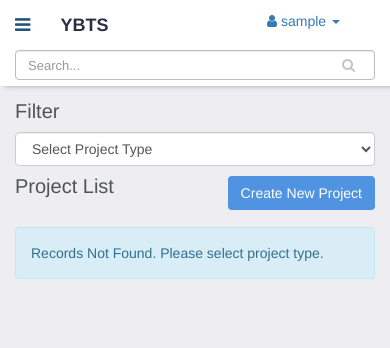
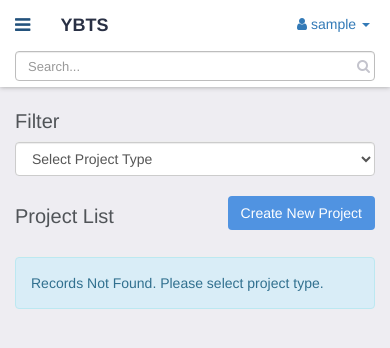
Before and after one commit to sachind-cuelogic/BugManagementSystem, a Django app: page /project_list/ in a window 390 px wide. Shown: the top 348 px of the page. Run offline with Django 3.2, Linux system fonts and the light colour scheme; the visitor is signed in with stand-in values (Sample User, id 1); data that the repository does not hold is empty; some libraries are stand-ins or nearby versions.

Commit message:
resolved ui issues

```diff
--- a/bms/bms_app/static/bms_app/css/create_bug.css
+++ b/bms/bms_app/static/bms_app/css/create_bug.css
@@ -1,11 +1,15 @@
 .page-header{
 	margin-left: 15px;
+	margin-right: 15px;
 }
 .bug-row{
 	padding-top: 20px;
 }
 .page-header{
 	margin-top: 0px;
+}
+#create-button{
+	margin-right: 15px;
 }
 
 @media (max-width: 767px){
--- a/bms/bms_app/static/bms_app/css/create_project.css
+++ b/bms/bms_app/static/bms_app/css/create_project.css
@@ -5,6 +5,7 @@
 .page-header{
 	margin-top: 0px;
 	margin-left: 15px;
+	margin-right: 15px;
 }
 .project-row{
 	padding-top: 20px;
@@ -77,6 +78,10 @@
 	padding: 5px 0;
 }
 
+#submit-data{
+	margin-right: 15px;
+}
+
 @media (max-width: 767px){
 	#user-role{
 		margin: 15px 0px 15px 0px;
--- a/bms/bms_app/static/bms_app/css/layout.css
+++ b/bms/bms_app/static/bms_app/css/layout.css
@@ -121,7 +121,7 @@ header{
 
 .navbar{
     background-color: #fff;
-    box-shadow: 5px 0px 5px #9e9e9e;
+    box-shadow: 0 0px 5px #9e9e9e;
 }
 
 #header-create-btn{
@@ -142,7 +142,7 @@ header{
 .app-search {
     position: relative;
     margin: 10px 0px 0px 0px;
-    margin-right: 50px;
+    margin-right: 15px;
 }
 
 .app-search .form-control, .app-search .form-control:focus {
@@ -202,6 +202,12 @@ h3 {
     .navbar-header{
         float: left;
     }
+    .dropdown {
+        margin-right: 0;
+    }
+    .navbar-nav> li.dropdown>a{
+        padding: 13px 0 0 0;
+    }
 }
 
 @media only screen and (min-device-width: 320px) and (max-device-width: 480px){
--- a/bms/bms_app/static/bms_app/css/project_list.css
+++ b/bms/bms_app/static/bms_app/css/project_list.css
@@ -2,7 +2,7 @@ body{
     background-color: #EEEDF2;
 }
 .page-header{
-    margin-top: 0px;
+    margin: 0 0 10px;
 }
 .card-box {
     border: 1px solid #dadee8;
@@ -36,6 +36,7 @@ body{
 
 .filter-column{
     float: right;
+    margin-bottom: 40px
 }
 
 .card-box .bg-icon i {
@@ -115,18 +116,19 @@ body{
     }
     .filter-column{
         float: none;
-        margin: 0px;
+        margin: 0 0 20px;
     }
     .filter-title{
         margin: 0px;
         padding: 0px;
     }
     .project-list-row{
-        padding-top: 40px;
+        padding-top: 50px;
     }
     .project-header{
         padding-bottom: 20px;
         margin: 0px;
     }
 
+
 }
--- a/bms/templates/registration/header_sidebar.html
+++ b/bms/templates/registration/header_sidebar.html
@@ -19,17 +19,11 @@
     <header>
         <nav class="navbar navbar-fixed-top" role="navigation">
             <div class="navbar-header">
-                <button type="button" class="navbar-toggle collapsed" data-toggle="collapse" data-target="#navbar" aria-expanded="false" aria-controls="navbar">
-                    <span class="sr-only">Toggle navigation</span>
-                    <span class="icon-bar"></span>
-                    <span class="icon-bar"></span>
-                    <span class="icon-bar"></span>
-                </button>
                 <a class="navbar-brand" href="#menu-toggle" id="menu-toggle"><span class="fa fa-bars" aria-hidden="true"></span></a>
                 <a class="navbar-brand" href="/" id="logo-tag">YBTS</a>
             </div>
 
-            <div id="navbar" class="navbar-collapse">
+            <div id="navbar" class="navbar-collapse pull-right">
                 <ul class="nav navbar-nav navbar-right">
                     <li>
                         <div class="dropdown create-dropdown hidden-xs">
@@ -53,7 +47,9 @@
                     </li>
                     {% endif %}
                 </ul>
-                    <form role="search" class="navbar-left app-search pull-right">
+            </div>
+            <div class="navbar-collapse pull-right app-search">
+                <form role="search">
                         <input type="text" placeholder="Search..." class="form-control">
                         <a href=""><i class="fa fa-search"></i></a>
                     </form>
@@ -69,7 +65,7 @@
                     </li>
 
                     <li>
-                        <a href="javascript:;" data-toggle="collapse" data-target="#demo"><i class="fa fa-folder-open-o side-fa"></i> Project <i class="fa fa-fw fa-caret-right pull-right side-fa"></i></a>
+                        <a href="#demo" data-toggle="collapse" data-target="#demo"><i class="fa fa-folder-open-o side-fa"></i> Project <i class="fa fa-fw fa-caret-right pull-right side-fa"></i></a>
                         <ul id="demo" class="collapse">
                             <li>
                                 <a href="/create_project"><i class="fa fa-fw fa-plus-circle side-fa"></i>Create Project</a>
@@ -80,7 +76,7 @@
                         </ul>
                     </li>
                     <li>
-                        <a href="javascript:;" data-toggle="collapse" data-target="#demo1"><i class="fa fa-fw fa-bug side-fa"></i> Bug <i class="fa fa-fw fa-caret-right pull-right side-fa"></i></a>
+                        <a href="#demo1" data-toggle="collapse" data-target="#demo1"><i class="fa fa-fw fa-bug side-fa"></i> Bug <i class="fa fa-fw fa-caret-right pull-right side-fa"></i></a>
                         <ul id="demo1" class="collapse">
                             <li>
                                 <a href="/create_bug"><i class="fa fa-fw fa-plus-circle side-fa"></i>Create Bug</a>
--- a/bms/templates/registration/project_list.html
+++ b/bms/templates/registration/project_list.html
@@ -27,13 +27,13 @@
         </form>
     </div>
     <div class="col-md-8">
-        <div class="page-header project-header">
-            <h3 class="">Project List</small>
-                <div class="pull-right">
-                    <a class="btn create-project-button" type="button" href="/create_project/">Create New Project</a>
+        <div class="page-header project-header clearfix">
+            <h3 class="pull-left">Project List</small>
+            </h3>
+            <div class="pull-right">
+                <a class="btn create-project-button" type="button" href="/create_project/">Create New Project</a>
 
-                </div>
-            </h3>
+            </div>
         </div>
         {% if user_list %}
         {% for item in user_list %}
```
Also changed, not shown: bms/bms_app/static/bms_app/css/bug_list.css (+7 -0 lines), bms/bms_app/static/bms_app/css/landing.css (+9 -0 lines), bms/templates/registration/create_bug.html (+16 -8 lines), bms/templates/registration/create_project.html (+15 -8 lines). Lines whose indentation alone changed are shown as unchanged.
